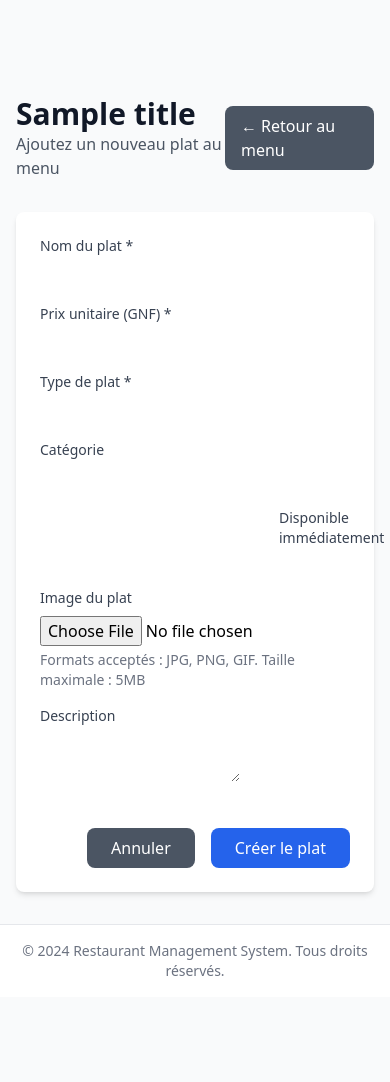
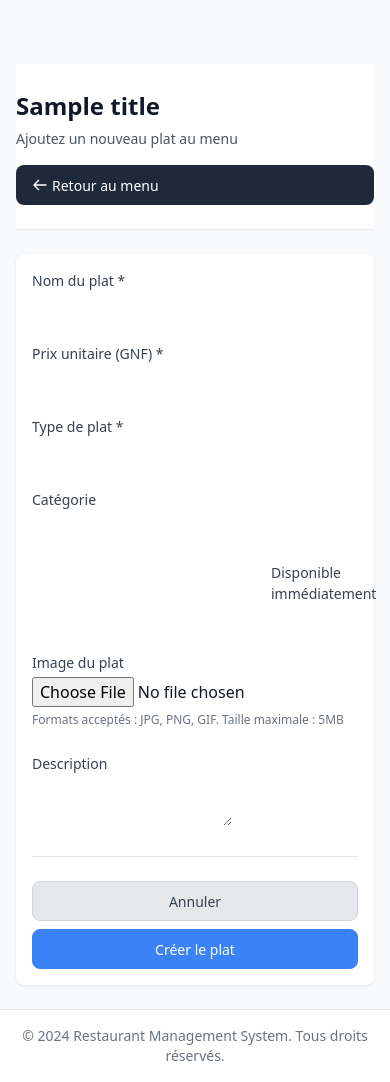
Before and after one commit to Ibrvhima/restaurant_management, a Django app: template templates/restaurant/nouveau_plat.html in a window 390 px wide. Before the commit the page ends 976 px from the top, so only its background shows below. Run offline with Django 5.2, Linux system fonts and the light colour scheme; the template is opened without the code that fills it: most values are stand-ins (such as "Sample title", 1, 10 or a date in 2020); form fields are guessed from the names that the template uses; some libraries are stand-ins or nearby versions.

Commit message:
Formulaire d'ajout de plat optimise mobile-first
Probleme resolu:
- Bouton Retour au menu trop grand sur mobile
- Boutons d'action surdimensionnes

Optimisations mobile:
- Taille boutons reduite: 44px -> 40px
- Header responsive (colonne mobile -> ligne desktop)
- Actions en colonne sur mobile (full width)
- Grid responsive: 1 colonne mobile -> 2 desktop
- Espacements adaptes aux ecrans tactiles

Ameliorations design:
- Variables CSS coherentes
- Animations fluides d'entree
- Focus visible pour accessibilite
- Icône SVG optimisee (16px)
- Formulaires plus compacts et modernes

Resultat:
- Boutons parfaitement adaptes au mobile
- UX tactile amelioree
- Design professionnel et responsive

```diff
--- a/templates/restaurant/nouveau_plat.html
+++ b/templates/restaurant/nouveau_plat.html
@@ -3,90 +3,355 @@
 
 {% block title %}{{ title }} - Restaurant Management{% endblock %}
 
+{% block extra_css %}
+<link rel="stylesheet" href="{% static 'css/mobile-first.css' %}">
+<style>
+/* Optimisations spécifiques pour le formulaire d'ajout de plat */
+.plat-form-container {
+    min-height: 100vh;
+    background: var(--gray-50);
+}
+
+.header-section {
+    background: white;
+    border-bottom: 1px solid var(--gray-200);
+    padding: var(--space-lg) 0;
+    margin-bottom: var(--space-lg);
+}
+
+@media (min-width: 768px) {
+    .header-section {
+        padding: var(--space-xl) 0;
+        margin-bottom: var(--space-xl);
+    }
+}
+
+.header-content {
+    display: flex;
+    flex-direction: column;
+    gap: var(--space-md);
+}
+
+@media (min-width: 768px) {
+    .header-content {
+        flex-direction: row;
+        justify-content: space-between;
+        align-items: center;
+        gap: var(--space-lg);
+    }
+}
+
+.header-title {
+    font-size: var(--text-2xl);
+    font-weight: 700;
+    color: var(--gray-900);
+    margin-bottom: var(--space-xs);
+}
+
+@media (min-width: 768px) {
+    .header-title {
+        font-size: var(--text-3xl);
+    }
+}
+
+.header-subtitle {
+    color: var(--gray-600);
+    font-size: var(--text-sm);
+}
+
+.back-btn {
+    display: inline-flex;
+    align-items: center;
+    gap: var(--space-xs);
+    padding: var(--space-sm) var(--space-md);
+    background: var(--primary);
+    color: white;
+    text-decoration: none;
+    border-radius: 0.5rem;
+    font-size: var(--text-sm);
+    font-weight: 500;
+    transition: all 0.2s ease-in-out;
+    min-height: 40px; /* Réduit de 44px à 40px */
+    white-space: nowrap;
+}
+
+.back-btn:hover {
+    background: var(--primary-light);
+    transform: translateY(-1px);
+}
+
+/* Formulaire */
+.form-section {
+    background: white;
+    border-radius: 0.5rem;
+    box-shadow: 0 1px 3px rgba(0, 0, 0, 0.1);
+    padding: var(--space-md);
+    margin-bottom: var(--space-lg);
+}
+
+@media (min-width: 640px) {
+    .form-section {
+        padding: var(--space-lg);
+    }
+}
+
+.form-grid {
+    display: grid;
+    grid-template-columns: 1fr;
+    gap: var(--space-lg);
+}
+
+@media (min-width: 768px) {
+    .form-grid {
+        grid-template-columns: repeat(2, 1fr);
+    }
+}
+
+.form-group {
+    margin-bottom: var(--space-lg);
+}
+
+.form-label {
+    display: block;
+    font-size: var(--text-sm);
+    font-weight: 500;
+    color: var(--gray-700);
+    margin-bottom: var(--space-xs);
+}
+
+.form-input,
+.form-select,
+.form-textarea {
+    width: 100%;
+    padding: var(--space-sm) var(--space-md);
+    font-size: var(--text-base);
+    border: 1px solid var(--gray-300);
+    border-radius: 0.5rem;
+    background: white;
+    transition: all 0.2s ease-in-out;
+    min-height: 44px;
+}
+
+.form-textarea {
+    min-height: 100px;
+    resize: vertical;
+}
+
+.form-input:focus,
+.form-select:focus,
+.form-textarea:focus {
+    outline: none;
+    border-color: var(--accent);
+    box-shadow: 0 0 0 3px rgba(59, 130, 246, 0.1);
+}
+
+.form-checkbox-group {
+    display: flex;
+    align-items: center;
+    gap: var(--space-sm);
+    margin-bottom: var(--space-lg);
+}
+
+.form-checkbox {
+    width: 1.25rem;
+    height: 1.25rem;
+    color: var(--accent);
+    border-radius: 0.25rem;
+}
+
+.form-checkbox-label {
+    font-size: var(--text-sm);
+    color: var(--gray-700);
+}
+
+.form-help {
+    font-size: var(--text-xs);
+    color: var(--gray-500);
+    margin-top: var(--space-xs);
+}
+
+.form-error {
+    color: #dc2626;
+    font-size: var(--text-xs);
+    margin-top: var(--space-xs);
+}
+
+/* Actions */
+.form-actions {
+    display: flex;
+    flex-direction: column;
+    gap: var(--space-sm);
+    padding-top: var(--space-lg);
+    border-top: 1px solid var(--gray-200);
+}
+
+@media (min-width: 640px) {
+    .form-actions {
+        flex-direction: row;
+        justify-content: flex-end;
+        gap: var(--space-md);
+    }
+}
+
+.action-btn {
+    display: inline-flex;
+    align-items: center;
+    justify-content: center;
+    padding: var(--space-sm) var(--space-md);
+    font-size: var(--text-sm);
+    font-weight: 500;
+    border-radius: 0.5rem;
+    border: 1px solid transparent;
+    text-decoration: none;
+    cursor: pointer;
+    transition: all 0.2s ease-in-out;
+    min-height: 40px; /* Réduit de 44px à 40px */
+    width: 100%;
+}
+
+@media (min-width: 640px) {
+    .action-btn {
+        width: auto;
+        min-width: 120px;
+    }
+}
+
+.action-btn-primary {
+    background: var(--accent);
+    color: white;
+    border-color: var(--accent);
+}
+
+.action-btn-primary:hover {
+    background: #2563eb;
+    transform: translateY(-1px);
+}
+
+.action-btn-secondary {
+    background: var(--gray-200);
+    color: var(--gray-700);
+    border-color: var(--gray-300);
+}
+
+.action-btn-secondary:hover {
+    background: var(--gray-300);
+    transform: translateY(-1px);
+}
+
+/* Animation d'entrée */
+@keyframes slideUp {
+    from {
+        opacity: 0;
+        transform: translateY(20px);
+    }
+    to {
+        opacity: 1;
+        transform: translateY(0);
+    }
+}
+
+.form-section {
+    animation: slideUp 0.5s ease-out;
+}
+
+/* Focus visible pour accessibilité */
+.form-input:focus-visible,
+.form-select:focus-visible,
+.form-textarea:focus-visible,
+.action-btn:focus-visible {
+    outline: 2px solid var(--accent);
+    outline-offset: 2px;
+}
+</style>
+{% endblock %}
+
 {% block content %}
-<div class="min-h-screen bg-gray-50">
-    <div class="container mx-auto px-4 py-8">
+<div class="plat-form-container">
+    <div class="container-mobile">
         <!-- Header -->
-        <div class="mb-8">
-            <div class="flex items-center justify-between">
+        <header class="header-section">
+            <div class="header-content">
                 <div>
-                    <h1 class="text-3xl font-bold text-gray-900">{{ title }}</h1>
-                    <p class="text-gray-600">Ajoutez un nouveau plat au menu</p>
+                    <h1 class="header-title">{{ title }}</h1>
+                    <p class="header-subtitle">Ajoutez un nouveau plat au menu</p>
                 </div>
-                <a href="{% url 'restaurant:menu_list' %}" class="bg-gray-600 text-white px-4 py-2 rounded-lg hover:bg-gray-700 transition">
-                    ← Retour au menu
+                <a href="{% url 'restaurant:menu_list' %}" class="back-btn">
+                    <svg width="16" height="16" viewBox="0 0 24 24" fill="none" stroke="currentColor" stroke-width="2">
+                        <path stroke-linecap="round" stroke-linejoin="round" d="M10 19l-7-7m0 0l7-7m-7 7h18"></path>
+                    </svg>
+                    Retour au menu
                 </a>
             </div>
-        </div>
+        </header>
 
         <!-- Formulaire -->
-        <div class="bg-white rounded-lg shadow-md p-6">
+        <main class="form-section">
             <form method="post" enctype="multipart/form-data">
                 {% csrf_token %}
 
-                <div class="grid grid-cols-1 md:grid-cols-2 gap-6">
+                <div class="form-grid">
                     <!-- Colonne gauche -->
                     <div>
                         <!-- Nom du plat -->
-                        <div class="mb-4">
-                            <label for="{{ form.nom.id_for_label }}" class="block text-sm font-medium text-gray-700 mb-2">
+                        <div class="form-group">
+                            <label for="{{ form.nom.id_for_label }}" class="form-label">
                                 Nom du plat *
                             </label>
                             {{ form.nom }}
                             {% if form.nom.errors %}
-                                <div class="text-red-600 text-sm mt-1">
+                                <div class="form-error">
                                     {{ form.nom.errors.0 }}
                                 </div>
                             {% endif %}
                         </div>
 
                         <!-- Prix -->
-                        <div class="mb-4">
-                            <label for="{{ form.prix_unitaire.id_for_label }}" class="block text-sm font-medium text-gray-700 mb-2">
+                        <div class="form-group">
+                            <label for="{{ form.prix_unitaire.id_for_label }}" class="form-label">
                                 Prix unitaire (GNF) *
                             </label>
                             {{ form.prix_unitaire }}
                             {% if form.prix_unitaire.errors %}
-                                <div class="text-red-600 text-sm mt-1">
+                                <div class="form-error">
                                     {{ form.prix_unitaire.errors.0 }}
                                 </div>
                             {% endif %}
                         </div>
 
                         <!-- Type de plat -->
-                        <div class="mb-4">
-                            <label for="{{ form.type_plat.id_for_label }}" class="block text-sm font-medium text-gray-700 mb-2">
+                        <div class="form-group">
+                            <label for="{{ form.type_plat.id_for_label }}" class="form-label">
                                 Type de plat *
                             </label>
                             {{ form.type_plat }}
                             {% if form.type_plat.errors %}
-                                <div class="text-red-600 text-sm mt-1">
+                                <div class="form-error">
                                     {{ form.type_plat.errors.0 }}
                                 </div>
                             {% endif %}
                         </div>
 
                         <!-- Catégorie -->
-                        <div class="mb-4">
-                            <label for="{{ form.categorie.id_for_label }}" class="block text-sm font-medium text-gray-700 mb-2">
+                        <div class="form-group">
+                            <label for="{{ form.categorie.id_for_label }}" class="form-label">
                                 Catégorie
                             </label>
                             {{ form.categorie }}
                             {% if form.categorie.errors %}
-                                <div class="text-red-600 text-sm mt-1">
+                                <div class="form-error">
                                     {{ form.categorie.errors.0 }}
                                 </div>
                             {% endif %}
                         </div>
 
                         <!-- Disponibilité -->
-                        <div class="mb-4">
-                            <label class="flex items-center">
-                                {{ form.disponible }}
-                                <span class="ml-2 text-sm text-gray-700">Disponible immédiatement</span>
+                        <div class="form-checkbox-group">
+                            {{ form.disponible }}
+                            <label for="{{ form.disponible.id_for_label }}" class="form-checkbox-label">
+                                Disponible immédiatement
                             </label>
                             {% if form.disponible.errors %}
-                                <div class="text-red-600 text-sm mt-1">
+                                <div class="form-error">
                                     {{ form.disponible.errors.0 }}
                                 </div>
                             {% endif %}
@@ -96,29 +361,29 @@
                     <!-- Colonne droite -->
                     <div>
                         <!-- Image -->
-                        <div class="mb-4">
-                            <label for="{{ form.image.id_for_label }}" class="block text-sm font-medium text-gray-700 mb-2">
+                        <div class="form-group">
+                            <label for="{{ form.image.id_for_label }}" class="form-label">
                                 Image du plat
                             </label>
                             {{ form.image }}
                             {% if form.image.errors %}
-                                <div class="text-red-600 text-sm mt-1">
+                                <div class="form-error">
                                     {{ form.image.errors.0 }}
                                 </div>
                             {% endif %}
-                            <p class="text-sm text-gray-500 mt-1">
+                            <p class="form-help">
                                 Formats acceptés : JPG, PNG, GIF. Taille maximale : 5MB
                             </p>
                         </div>
 
                         <!-- Description -->
-                        <div class="mb-4">
-                            <label for="{{ form.description.id_for_label }}" class="block text-sm font-medium text-gray-700 mb-2">
+                        <div class="form-group">
+                            <label for="{{ form.description.id_for_label }}" class="form-label">
                                 Description
                             </label>
                             {{ form.description }}
                             {% if form.description.errors %}
-                                <div class="text-red-600 text-sm mt-1">
+                                <div class="form-error">
                                     {{ form.description.errors.0 }}
                                 </div>
                             {% endif %}
@@ -127,16 +392,16 @@
                 </div>
 
                 <!-- Boutons -->
-                <div class="flex justify-end space-x-4 mt-6">
-                    <a href="{% url 'restaurant:menu_list' %}" class="bg-gray-600 text-white px-6 py-2 rounded-lg hover:bg-gray-700 transition">
+                <div class="form-actions">
+                    <a href="{% url 'restaurant:menu_list' %}" class="action-btn action-btn-secondary">
                         Annuler
                     </a>
-                    <button type="submit" class="bg-blue-600 text-white px-6 py-2 rounded-lg hover:bg-blue-700 transition">
+                    <button type="submit" class="action-btn action-btn-primary">
                         Créer le plat
                     </button>
                 </div>
             </form>
-        </div>
+        </main>
     </div>
 </div>
 {% endblock %}
```
